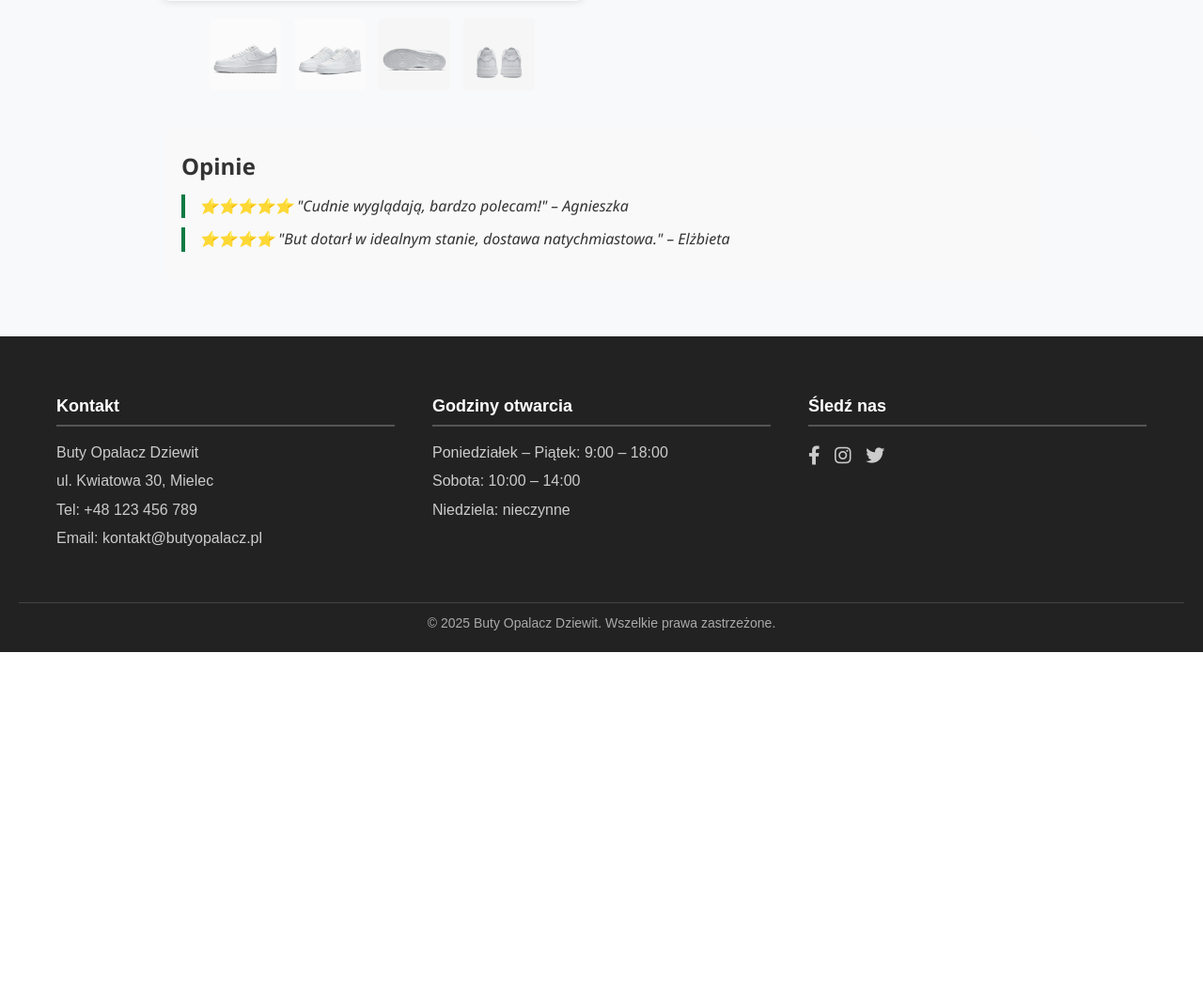
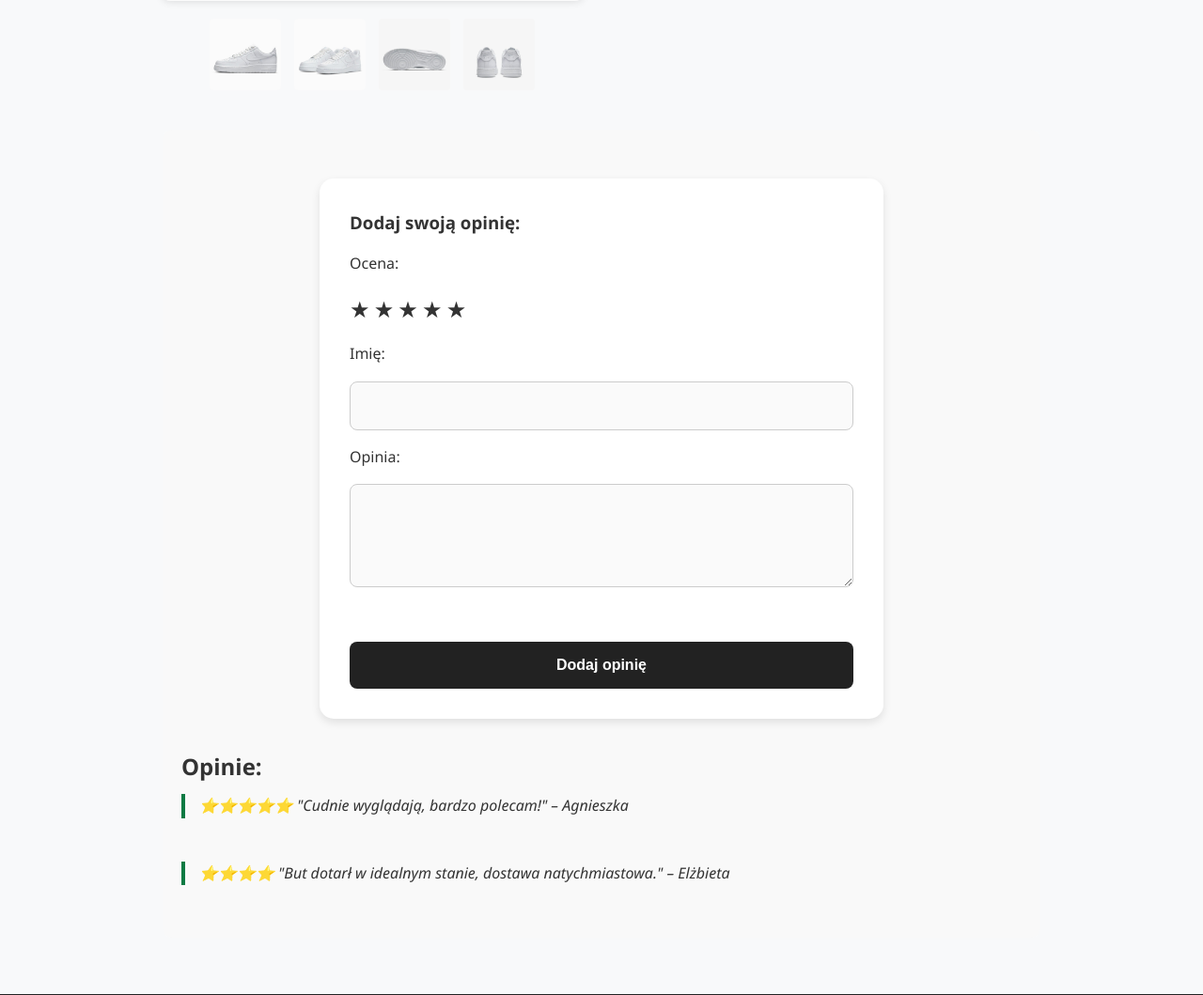
Before and after one commit to GGTeacherOP/Buty_Opalacz_Dziewit, a PHP site: page /A1ForceBiale.php in a window 1280 px wide. Shown: the part 588-1647 px from the top of the page at 94% size. Before the commit the page ends 1282 px from the top, so only its background shows below. Run offline with PHP 8.4, Linux system fonts and the light colour scheme.

Commit message:
dodanie moliwosci dodania opinii o danym produkcie

```diff
--- a/A1ForceBiale.php
+++ b/A1ForceBiale.php
@@ -35,7 +35,57 @@ $product_image = "img/Nike/AF1/AF1white.jpg";
     <link rel="stylesheet" href="https://cdnjs.cloudflare.com/ajax/libs/font-awesome/6.0.0-beta3/css/all.min.css">
     <link rel="icon" href="img/favi2.png" type="image/png">
     <style>
-        /* Style CSS pozostają bez zmian */
+        .stars {
+      cursor: pointer;
+      font-size: 24px;
+      color: lightgray;
+    }
+    .stars.selected {
+      color: gold;
+    }
+    .review {
+      border-bottom: 1px solid #ccc;
+      margin-bottom: 10px;
+      padding-bottom: 10px;
+    }
+
+
+    #formularz-opinii {
+  max-width: 600px;
+  margin: 2rem auto;
+  display: flex;
+  flex-direction: column;
+  gap: 1rem;
+  background-color: #fff;
+  padding: 2rem;
+  border-radius: 15px;
+  box-shadow: 0 4px 10px rgba(0, 0, 0, 0.1);
+}
+
+#formularz-opinii input,
+#formularz-opinii textarea {
+  padding: 1rem;
+  border: 1px solid #ccc;
+  border-radius: 8px;
+  font-size: 1rem;
+  background-color: #fafafa;
+}
+#formularz-opinii button {
+  padding: 1rem;
+  border: none;
+  background-color: #222;
+  color: white;
+  font-size: 1rem;
+  font-weight: bold;
+  cursor: pointer;
+  border-radius: 8px;
+}
+
+#formularz-opinii button:hover {
+  background-color: #000;
+  font-size:1.3rem;
+  padding:0.83rem;
+}
     </style>
 </head>
 
@@ -117,22 +167,86 @@ $product_image = "img/Nike/AF1/AF1white.jpg";
                             <?php else: ?>
                                 <p>Musisz być <a href="login.php">zalogowany</a>, aby dodać produkt do koszyka.</p>
                             <?php endif; ?>
-
-                        <script>
-                            // Skrypt JavaScript został usunięty, ponieważ atrybut 'required' w HTML5
-                            // wymusza wybór rozmiaru. Jeśli chcesz bardziej zaawansowaną walidację,
-                            // możesz dodać skrypt, ale ten podstawowy powinien wystarczyć.
-                        </script>
                     </div>
                 </form>
             </div>
         </div>
+  </form>
 
         <section class="opinie-produktu">
-            <h2>Opinie</h2>
-            <blockquote>⭐️⭐️⭐️⭐️⭐️ "Cudnie wyglądają, bardzo polecam!" – Agnieszka</blockquote>
-            <blockquote>⭐️⭐️⭐️⭐️ "But dotarł w idealnym stanie, dostawa natychmiastowa." – Elżbieta</blockquote>
+            <form id="formularz-opinii">
+  <h3>Dodaj swoją opinię: </h3>
+  <label>Ocena:</label>
+  <div id="gwiazdki">
+    <span data-value="1">★</span>
+    <span data-value="2">★</span>
+    <span data-value="3">★</span>
+    <span data-value="4">★</span>
+    <span data-value="5">★</span>
+  </div>
+
+  <label for="imie">Imię:</label>
+  <input type="text" id="imie" required>
+  <label for="opinia">Opinia:</label>
+  <textarea id="opinia" rows="4" required></textarea><br>
+  <button type="submit">Dodaj opinię</button>
+</form>
+    <h2>Opinie: </h2>
+        <blockquote>⭐️⭐️⭐️⭐️⭐️ "Cudnie wyglądają, bardzo polecam!" – Agnieszka</blockquote><br>
+        <blockquote>⭐️⭐️⭐️⭐️ "But dotarł w idealnym stanie, dostawa natychmiastowa." – Elżbieta</blockquote><br>
+        <?php
+        ?>
+<script>
+  const gwiazdki = document.querySelectorAll('#gwiazdki span');
+  let wybranaOcena = 0;
+
+  gwiazdki.forEach(star => {
+    star.style.cursor = 'pointer';
+    star.style.fontSize = '24px';
+
+    star.addEventListener('click', () => {
+      wybranaOcena = parseInt(star.dataset.value);
+      aktualizujGwiazdki();
+    });
+  });
+
+  function aktualizujGwiazdki() {
+    gwiazdki.forEach(star => {
+      if (parseInt(star.dataset.value) <= wybranaOcena) {
+        star.style.color = 'gold';
+      } else {
+        star.style.color = 'gray';
+      }
+    });
+  }
+
+  document.getElementById('formularz-opinii').addEventListener('submit', function(e) {
+    e.preventDefault();
+
+    const imie = document.getElementById('imie').value.trim();
+    const opinia = document.getElementById('opinia').value.trim();
+
+    if (wybranaOcena === 0 || !opinia || !imie) {
+      alert('Uzupełnij wszystkie pola i wybierz ocenę.');
+      return;
+    }
+
+    const section = document.querySelector('.opinie-produktu');
+    const blockquote = document.createElement('blockquote');
+    blockquote.innerHTML = `${'⭐️'.repeat(wybranaOcena)}"${opinia}" – ${imie}`;
+
+    section.appendChild(blockquote);
+
+    // Reset
+    document.getElementById('imie').value = '';
+    document.getElementById('opinia').value = '';
+    wybranaOcena = 0;
+    aktualizujGwiazdki();
+  });
+</script>
+
         </section>
+
     </main>
 
       <footer class="footer">
@@ -184,7 +298,6 @@ $product_image = "img/Nike/AF1/AF1white.jpg";
             });
         });
     </script>
-
 </body>
 
 </html>
```
Also changed, not shown: opinie.php (+4 -4 lines), SQL/buty.sql (renamed from SQL/buty (4).sql).
